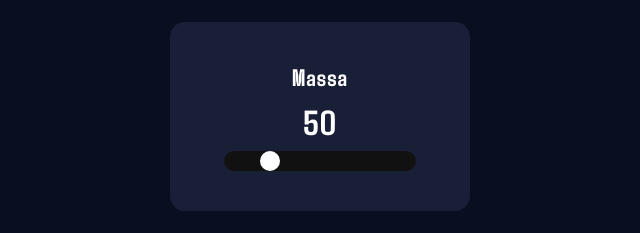
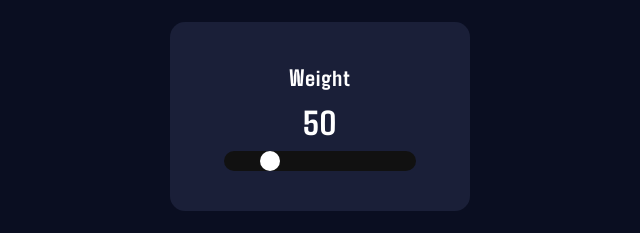
Before and after one commit to m1rzo0727/bmi-calculator, a plain HTML site: page Index.html in a window 1280 px wide. Shown: the part 301-534 px from the top of the page, 320-960 px from the left. Drawn offline with Linux system fonts and the light colour scheme.

Commit message:
Update Index.html

```diff
--- a/Index.html
+++ b/Index.html
@@ -24,7 +24,7 @@
         </button>
       </section>
       <section class="weight-section">
-        <h3 class="weight-title">Massa</h3>
+        <h3 class="weight-title">Weight</h3>
         <span class="weight-counter">50</span>
         <input
           id=""
```
